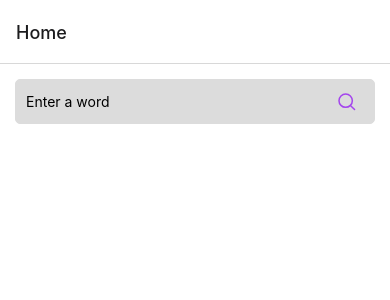
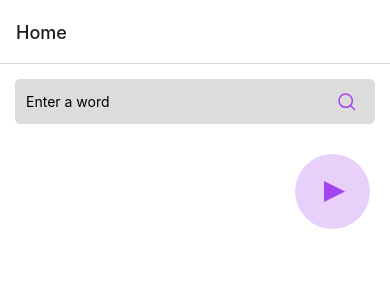
Before and after one commit to sammurraytuesta/dictionary-app, a React Native app: screen /Home in a window 390 px wide. Shown: the top 300 px of the page. Built offline with nearby package versions, Linux system fonts and the light colour scheme.

Commit message:
added phonetics

```diff
--- a/src/screens/DisplayWord.js
+++ b/src/screens/DisplayWord.js
@@ -3,11 +3,15 @@ import { View, Text, TextInput, StyleSheet, TouchableOpacity } from 'react-nativ
 import axios from 'axios';
 import PlayIcon from '../components/themed/PlayIcon';
 
-const DisplayWord = ({displayWord}) => {
+const DisplayWord = ({displayWord, phoneticText}) => {
     return (
       <View style={styles.displayContainer}>
-        <Text style={styles.word}>{displayWord}</Text>
-        {/* <PlayIcon /> */}
+        <View>
+          <Text style={styles.word}>{displayWord}</Text>
+          <Text style={styles.phonetics}>{phoneticText}</Text>
+        </View>
+
+        <PlayIcon />
       </View>
     );
 };
@@ -17,6 +21,10 @@ const styles = StyleSheet.create({
         fontSize: 30,
         marginTop: 20,
         alignItems: 'flex-start',
+    },
+    phonetics: {
+      fontSize: 20,
+      marginTop: 5,
     },
     displayContainer: {
         flexDirection: 'row',
--- a/src/screens/HomeScreen.js
+++ b/src/screens/HomeScreen.js
@@ -10,16 +10,18 @@ const HomeScreen = () => {
   const [word, setWord] = useState('');
   const [definition, setDefinition] = useState('');
   const [displayWord, setDisplayWord] = useState('');
+  const [phoneticText, setPhoneticText] = useState('');
+  const [partOfSpeech, setPartOfSpeech] = useState('');
 
   const handleSearch = async () => {
     try {
       const response = await axios.get(`https://api.dictionaryapi.dev/api/v2/entries/en/${word}`);
       const data = response.data[0].meanings[0].definitions[0].definition;
       const wordName = response.data[0].word;
+      const phoneticText = response.data[0].phonetic
       setDefinition(data);
       setDisplayWord (wordName);
-      <PlayIcon />
-
+      setPhoneticText(phoneticText);
     } catch (error) {
       console.error(error);
     }
@@ -31,7 +33,7 @@ const HomeScreen = () => {
         {/* <Text style={styles.title}>Dictionary App</Text> */}
         <InputArea handleSearch={handleSearch} word={word} setWord={setWord} />
 
-        <DisplayWord displayWord={displayWord} />
+        <DisplayWord displayWord={displayWord} phoneticText={phoneticText} />
 
         <View style={styles.definitionContainer}>
             {definition ? (
```
